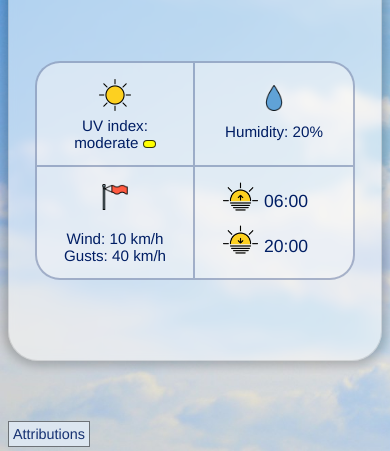
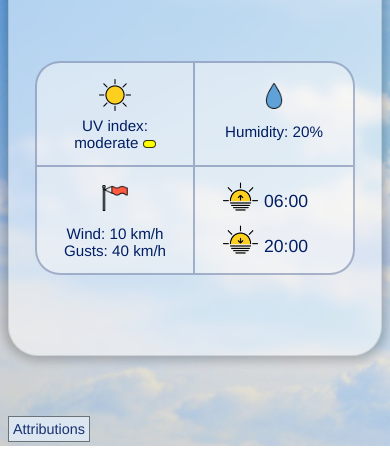
Before and after one commit to AlexChindris01/weather, a website built with Vite: page index.html in a window 390 px wide. Shown: the part 637-1088 px from the top of the page. Built offline with nearby package versions, Linux system fonts and the light colour scheme; files whose address does not match are found by name.

Commit message:
small visual corrections

```diff
--- a/src/main.js
+++ b/src/main.js
@@ -171,16 +171,19 @@ document.querySelector('#app').innerHTML = `
     <div id="extra-1-wrapper">
       <table id='extra-1'>
           <tr>
-            <td id="uvi-data">
+            <td id="uvi-data-cell">
               UV index: <br>moderate <span class="uvi-dot moderate"></span>
             </td>
-            <td id="humidity-data">
+            <td id="humidity-data-cell">
               Humidity: 20%
             </td>
-            <td id="wind-data">
-              Wind: 10 km/h<br>Gusts: 40 km/h
+            <td id="wind-data-cell">
+              <div id="wind-data-text">
+                Wind: 10 km/h<br>Gusts: 40 km/h
+              </div>
+
             </td>
-            <td id="sunrise-sunset-data">
+            <td id="sunrise-sunset-data-cell">
               <div id="sunrise">06:00</div>
               <div id="sunset">20:00</div>
             </td>
@@ -516,12 +519,12 @@ function displayWeatherData(data) {
     else if (uvi < 11) uviRisk = 'very high';
     else uviRisk = 'extreme';
     const uvi_risk_css_class = uviRisk.split(' ').join('-');
-    const uviData = document.getElementById('uvi-data');
+    const uviData = document.getElementById('uvi-data-cell');
     uviData.innerHTML = `UV index: <br>${uviRisk} <span class="uvi-dot ${uvi_risk_css_class}"></span>`;
-    document.getElementById('humidity-data').innerHTML = `Humidity: ${data['current']['humidity']}%`;
-    document.getElementById('wind-data').innerHTML = `Wind: ${Math.round(data['current']['wind_speed'] * 3.6)} km/h`;
+    document.getElementById('humidity-data-cell').innerHTML = `Humidity: ${data['current']['humidity']}%`;
+    document.getElementById('wind-data-text').innerHTML = `Wind: ${Math.round(data['current']['wind_speed'] * 3.6)} km/h`;
     if ('wind_gust' in data['current']) {
-        document.getElementById('wind-data').innerHTML +=
+        document.getElementById('wind-data-text').innerHTML +=
             `<br>Gusts: ${Math.round(data['current']['wind_gust'] * 3.6)} km/h`;
     }
     dateTime = new Date((data['daily'][0]['sunrise'] + data["timezone_offset"]) * 1000);
--- a/src/style.css
+++ b/src/style.css
@@ -595,11 +595,21 @@ input.blurring {
     padding-top: 3.8rem;
     border-bottom: 2px solid rgba(0, 30, 100, .3);
     border-right: none;
+    background-position-y: 1.3rem;
   }
 
   #extra-1 td:nth-child(3) {
-    padding-top: 3.9rem;
-    background-position-y: 17px;
+    /*padding-top: 3.9rem;*/
+    background-position-y: 18px;
+
+  }
+
+  #wind-data-text {
+    margin: 0;
+    position: relative;
+    top: 55%;
+    /*left: 50%;*/
+    transform: translate(0, -50%);
   }
 
   #extra-1 td:last-child {
```
